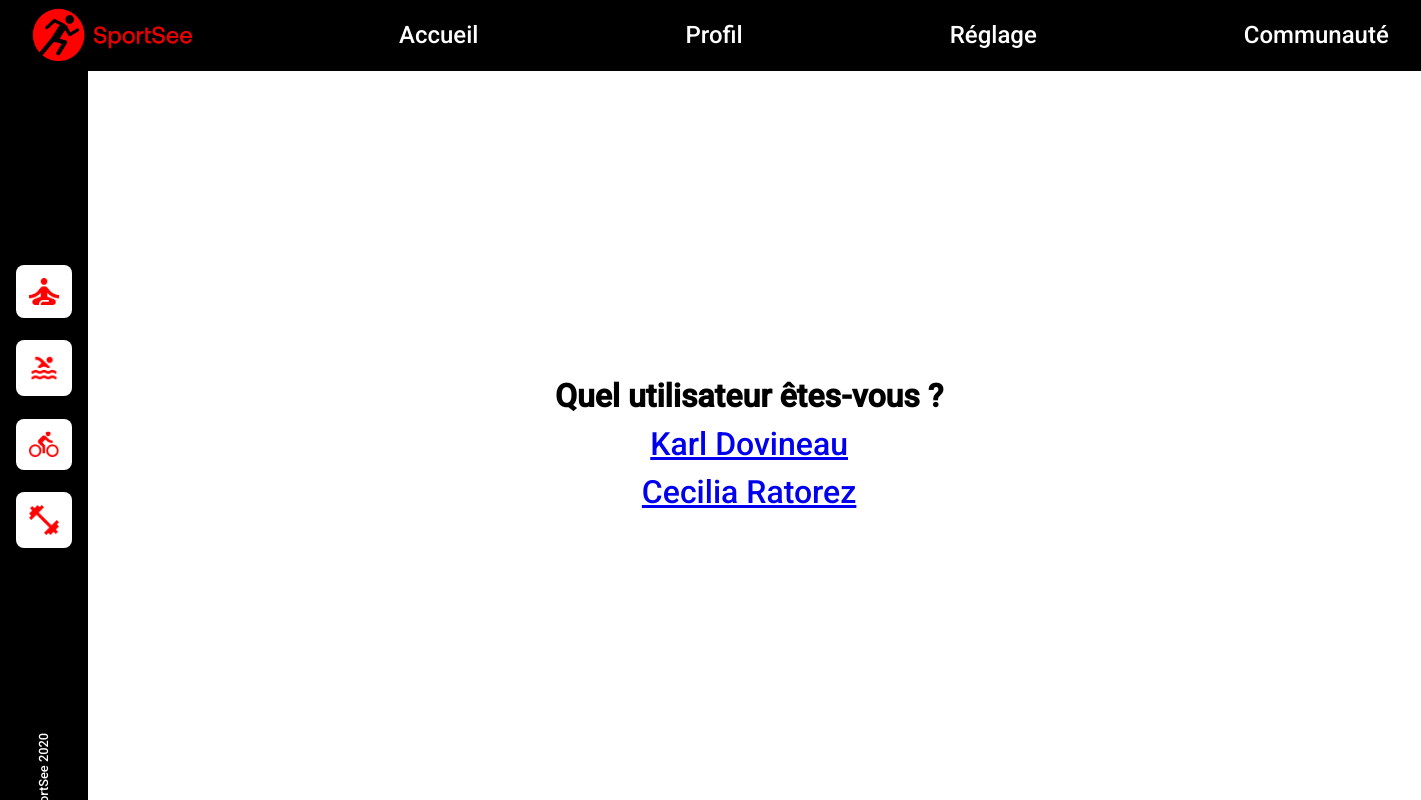
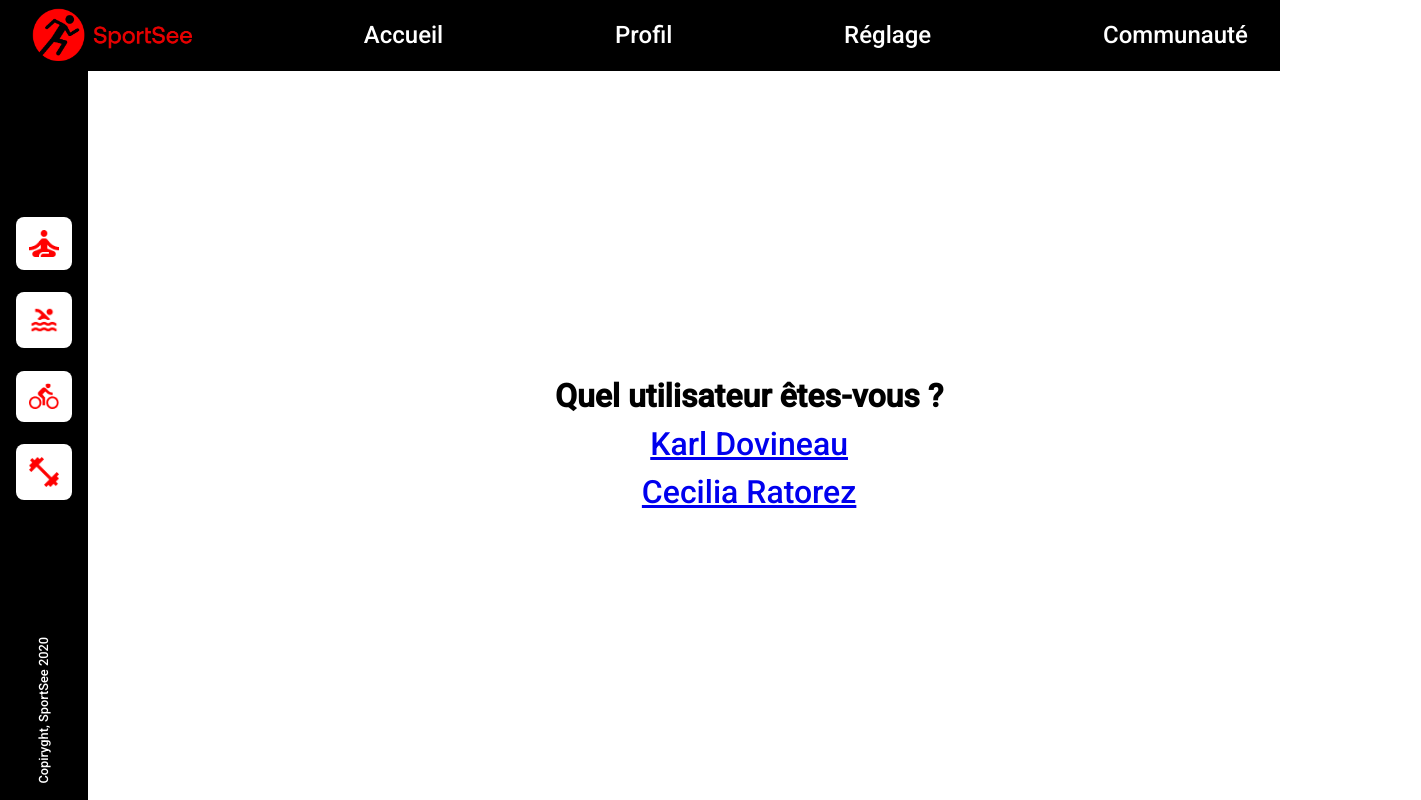
Before and after one commit to JohanSannier/SportSee, a React (Create React App) app: page / in a window 1280 px wide. Shown: the top 800 px of the page, 1421 px wide, since content can reach past the window. Built offline with nearby package versions, Linux system fonts and the light colour scheme.

Commit message:
Correction taille ecran

```diff
--- a/src/components/daily-activity/index.css
+++ b/src/components/daily-activity/index.css
@@ -3,7 +3,7 @@
   padding: 1.5rem;
   border-radius: 5px;
   height: 280px;
-  width: fit-content;
+  /* width: fit-content; */
 }
 
 .daily-activity-legend {
--- a/src/components/daily-activity/index.js
+++ b/src/components/daily-activity/index.js
@@ -3,7 +3,15 @@ import { array } from "prop-types";
 import "./index.css";
 import redDot from "../../assets/red-dot.png";
 import blackDot from "../../assets/black-dot.png";
-import { BarChart, Bar, XAxis, YAxis, CartesianGrid, Tooltip } from "recharts";
+import {
+  BarChart,
+  Bar,
+  XAxis,
+  YAxis,
+  CartesianGrid,
+  Tooltip,
+  ResponsiveContainer,
+} from "recharts";
 
 /**
  *
@@ -37,7 +45,7 @@ export default function UserDailyActivity(props) {
           </div>
         </div>
       </div>
-
+      <ResponsiveContainer>
         <BarChart
           width={770}
           height={245}
@@ -89,6 +97,7 @@ export default function UserDailyActivity(props) {
             radius={[50, 50, 0, 0]}
           />
         </BarChart>
+      </ResponsiveContainer>
     </div>
   );
 }
--- a/src/components/footer/index.css
+++ b/src/components/footer/index.css
@@ -2,7 +2,7 @@ footer {
   background-color: black;
   color: white;
   font-size: 1.5rem;
-  height: 104vh;
+  height: calc(100vh - 4rem);
   padding: 1rem;
   display: inline-flex;
   flex-direction: column;
--- a/src/components/navbar/index.css
+++ b/src/components/navbar/index.css
@@ -1,5 +1,5 @@
 nav {
-  width: 111vw;
+  width: 100%;
   height: 4rem;
 }
 
--- a/src/components/score/index.css
+++ b/src/components/score/index.css
@@ -5,6 +5,7 @@
   border-radius: 5px;
   margin-left: 1rem;
   width: 100%;
+  max-width: 30%;
 }
 
 .score-chart > h2 {
--- a/src/components/score/index.js
+++ b/src/components/score/index.js
@@ -34,7 +34,7 @@ export default function UserScore(props) {
           outerRadius="80%"
           barSize={10}
           data={chartValues}
-          startAngle={110}
+          startAngle={360 * (props.userScore.value / 100)}
           endAngle={0}
         >
           <RadialBar dataKey="value" cornerRadius={10} />
--- a/src/components/stats/index.js
+++ b/src/components/stats/index.js
@@ -20,7 +20,7 @@ export default function UserPerformance(props) {
     <div className="user-performance">
       <RadarChart
         outerRadius={90}
-        width={290}
+        width={280}
         height={270}
         data={props.userPerformance}
       >
--- a/src/index.css
+++ b/src/index.css
@@ -19,17 +19,19 @@ ul {
 .app {
   display: flex;
   flex-direction: column;
+  height: 780px;
 }
 
 .main-content {
   display: flex;
-  max-width: 100%;
-  height: 100%;
+  width: 100%;
+  height: calc(100% - 4rem);
 }
 
 .home {
   padding: 1.5rem;
   width: 100%;
+  max-width: 1024px;
 }
 
 .landing-home {
@@ -48,13 +50,13 @@ ul {
 
 .flex-container {
   display: flex;
-  justify-content: center;
+  /* justify-content: center; */
   /* width: 100%; */
   /* height: 100%; */
 }
 
 .left-content {
-  /* width: 80%; */
+  width: 80%;
   height: 100%;
   flex-direction: column;
 }
@@ -62,7 +64,7 @@ ul {
 .bottom-content {
   display: flex;
   height: 16.467rem;
-  margin-top: 4rem;
+  margin-top: 2rem;
 }
 
 .error-page {
```
Lines whose indentation alone changed are shown as unchanged.
